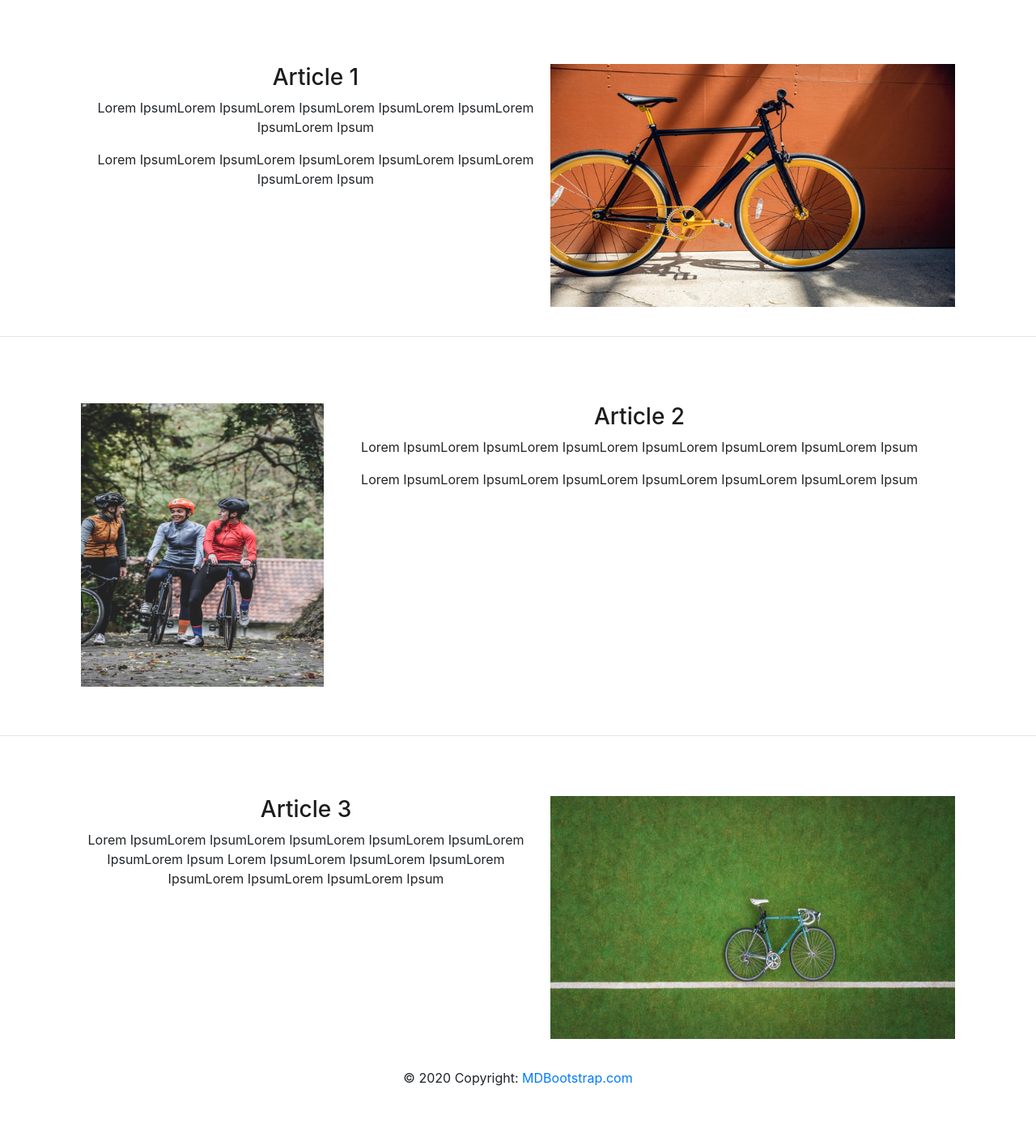
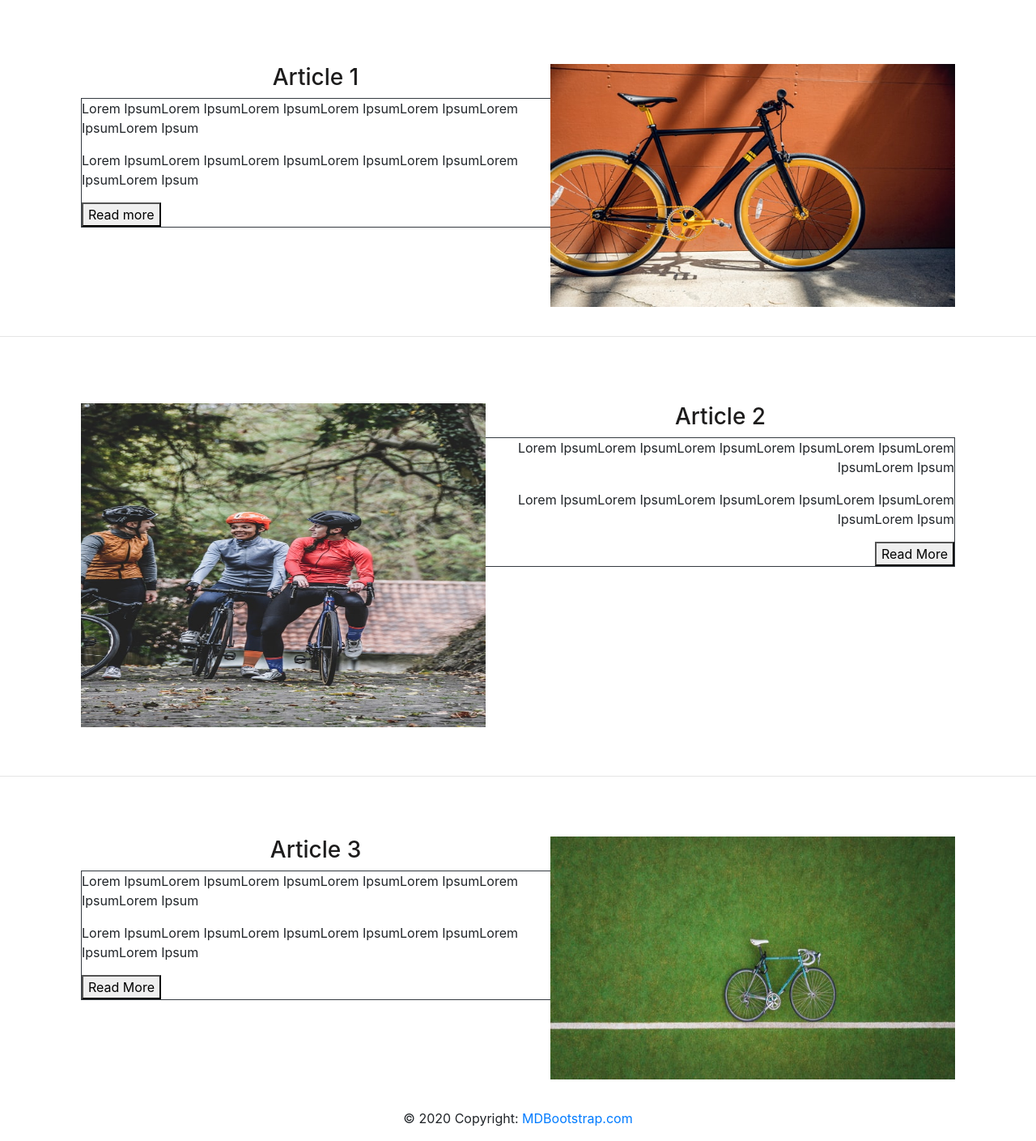
Before and after one commit to Fib88/B-bike.com, a plain HTML site: page blog.html in a window 1280 px wide. Shown: the part 183-1592 px from the top of the page at 81% size. Before the commit the page ends 1542 px from the top, so only its background shows below. Drawn offline with nearby package versions, Linux system fonts and the light colour scheme.

Commit message:
add borders and a readmore button improved viewing for mobile

```diff
--- a/blog.html
+++ b/blog.html
@@ -45,32 +45,39 @@
 <h1 class="text-center">B-Bike</h1>
 <div class="container pt-5 mt-4 d-flex flex-row">
     <br>
-
-    <div class="container text-center">
+    <div class="container text-left">
         <img src="resources/bycicle6.jpg" class="image-fluid float-right" alt="Cycling" width="500" height="300">
-        <h3>Article 1</h3>
+        <h3 class="text-center">Article 1</h3>
+        <div class="border border-dark">
         <p>Lorem IpsumLorem IpsumLorem IpsumLorem IpsumLorem IpsumLorem IpsumLorem Ipsum</p>
         <p>Lorem IpsumLorem IpsumLorem IpsumLorem IpsumLorem IpsumLorem IpsumLorem Ipsum</p>
+        <button>Read more</button>
+        </div>
     </div>
 </div>
 <hr>
-<div class="container pt-5 mt-4 d-flex flex-row justify-content-start">
-    <div class="container text-center">
-
-        <img src="resources/bycicle7.jpg" class="image-fluid float-left" alt="Cycling" width="300" height="350">
-        <h3>Article 2</h3>
-        <p>Lorem IpsumLorem IpsumLorem IpsumLorem IpsumLorem IpsumLorem IpsumLorem Ipsum</p>
-        <p>Lorem IpsumLorem IpsumLorem IpsumLorem IpsumLorem IpsumLorem IpsumLorem Ipsum</p>
+<div class="container pt-5 mt-4 d-flex flex-row">
+    <div class="container text-right">
+        <img src="resources/bycicle7.jpg" class="image-fluid float-left" alt="Cycling" width="500" height="400">
+        <h3 class="text-center">Article 2</h3>
+        <div class="border border-dark">
+            <p>Lorem IpsumLorem IpsumLorem IpsumLorem IpsumLorem IpsumLorem IpsumLorem Ipsum</p>
+            <p>Lorem IpsumLorem IpsumLorem IpsumLorem IpsumLorem IpsumLorem IpsumLorem Ipsum</p>
+            <button>Read More</button>
+        </div>
     </div>
 </div>
     <br>
 <hr>
-<div class="container pt-5 mt-2 d-flex flex-row justify-content-end">
-    <div class="container text-center">
-        <img src="resources/bycicle8.jpg" class="image-fluid float-right ml-4" alt="Cycling" width="500" height="300">
-        <h3 d-flex>Article 3</h3>
-        <p>Lorem IpsumLorem IpsumLorem IpsumLorem IpsumLorem IpsumLorem IpsumLorem Ipsum Lorem IpsumLorem IpsumLorem IpsumLorem IpsumLorem IpsumLorem IpsumLorem Ipsum</p>
-
+<div class="container pt-5 mt-2 d-flex flex-row">
+    <div class="container text-left">
+        <img src="resources/bycicle8.jpg" class="image-fluid float-right " alt="Cycling" width="500" height="300">
+        <h3 class="text-center">Article 3</h3>
+        <div class="border border-dark">
+            <p>Lorem IpsumLorem IpsumLorem IpsumLorem IpsumLorem IpsumLorem IpsumLorem Ipsum</p>
+            <p>Lorem IpsumLorem IpsumLorem IpsumLorem IpsumLorem IpsumLorem IpsumLorem Ipsum</p>
+            <button>Read More</button>
+        </div>
     </div>
     <br>
     <br>
```
